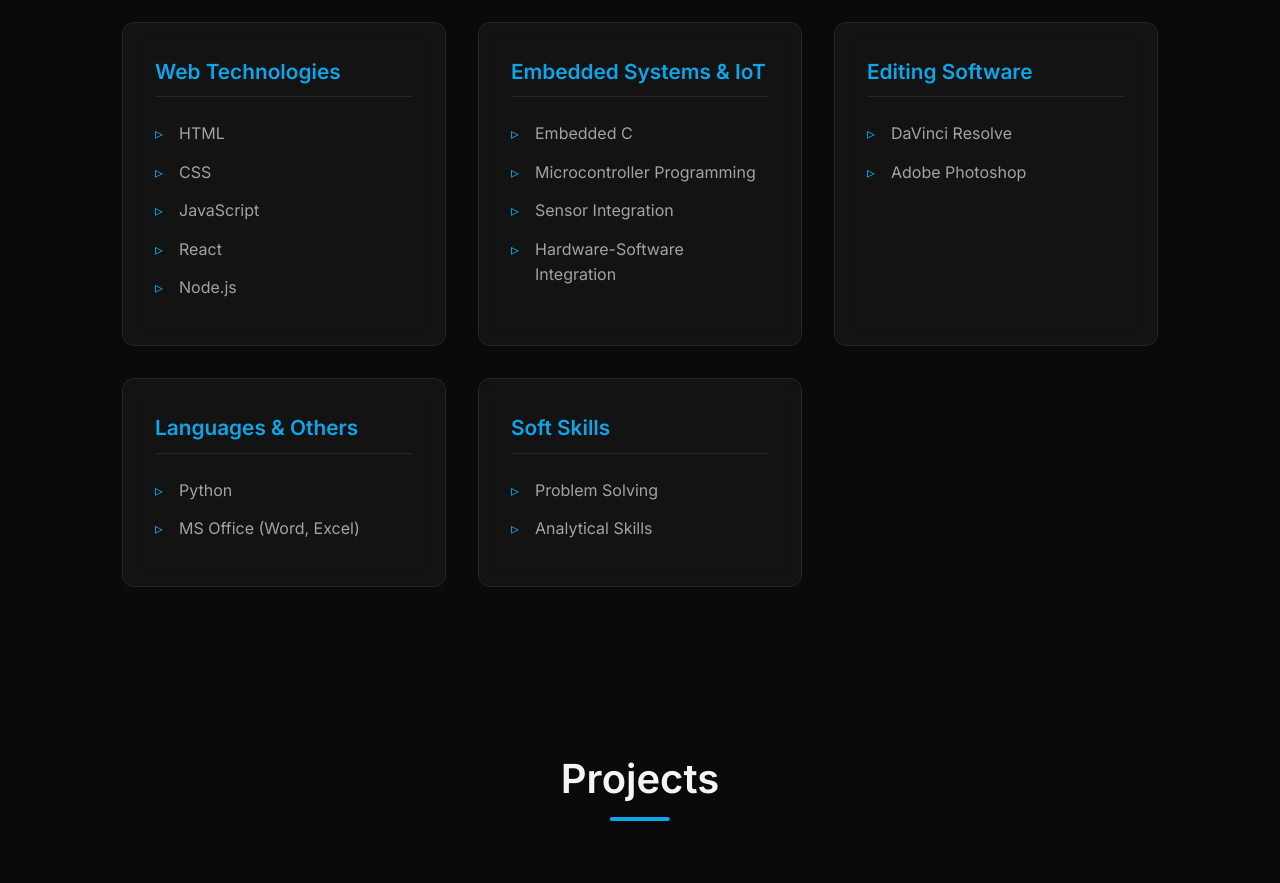
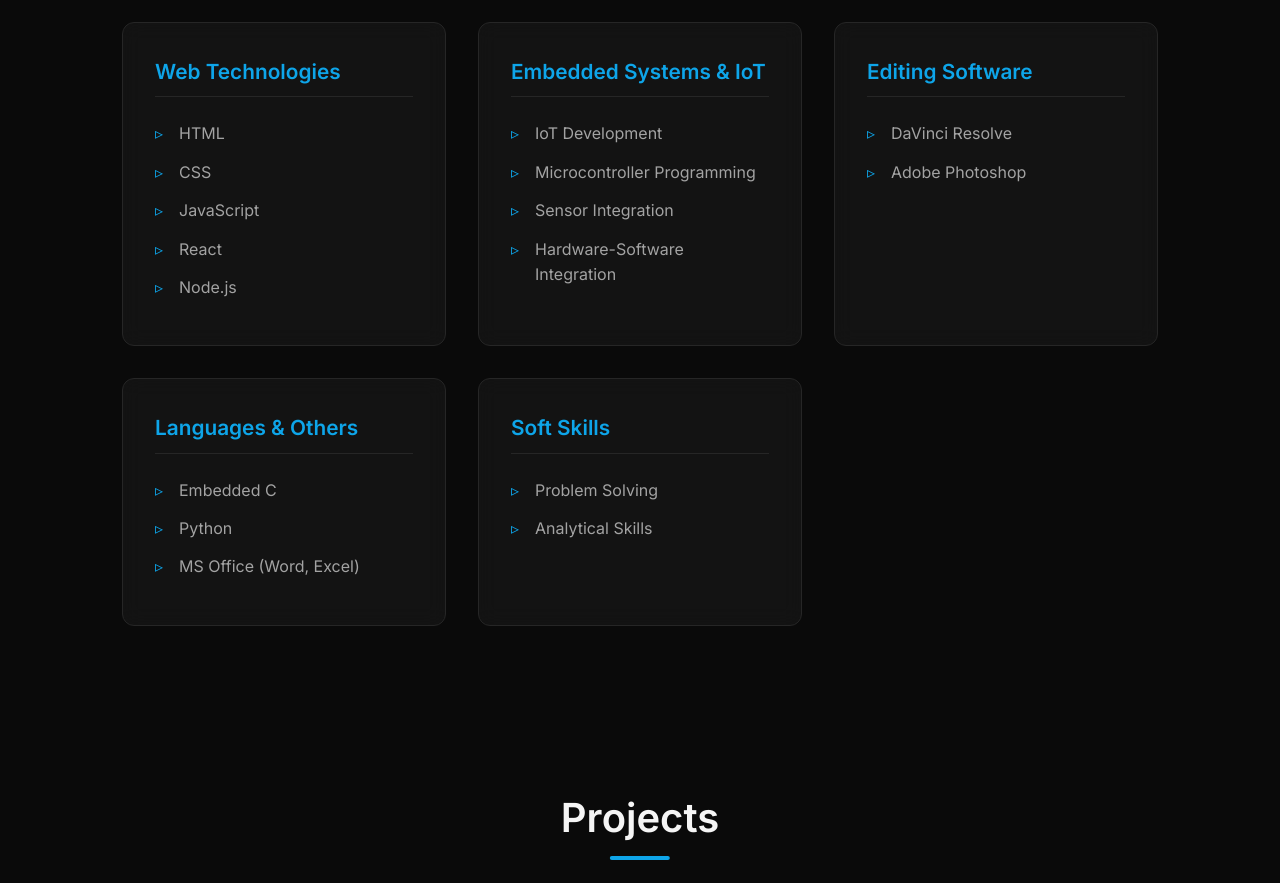
Before and after one commit to abhishekrsen/Abhishek-R-Sen-Portfolio, a React (Vite) app in the folder client/: page / in a window 1280 px wide. Shown: the part 1720-2603 px from the top of the page. Built offline with nearby package versions, Linux system fonts and the light colour scheme.

Commit message:
content: Move Embedded C to Languages and add IoT Development

```diff
--- a/client/src/components/Skills.jsx
+++ b/client/src/components/Skills.jsx
@@ -4,9 +4,9 @@ import './Skills.css';
 const Skills = () => {
   const skills = [
     { category: "Web Technologies", items: ["HTML", "CSS", "JavaScript", "React", "Node.js"] },
-    { category: "Embedded Systems & IoT", items: ["Embedded C", "Microcontroller Programming", "Sensor Integration", "Hardware-Software Integration"] },
+    { category: "Embedded Systems & IoT", items: ["IoT Development", "Microcontroller Programming", "Sensor Integration", "Hardware-Software Integration"] },
     { category: "Editing Software", items: ["DaVinci Resolve", "Adobe Photoshop"] },
-    { category: "Languages & Others", items: ["Python", "MS Office (Word, Excel)"] },
+    { category: "Languages & Others", items: ["Embedded C", "Python", "MS Office (Word, Excel)"] },
     { category: "Soft Skills", items: ["Problem Solving", "Analytical Skills"] }
   ];
 
```
